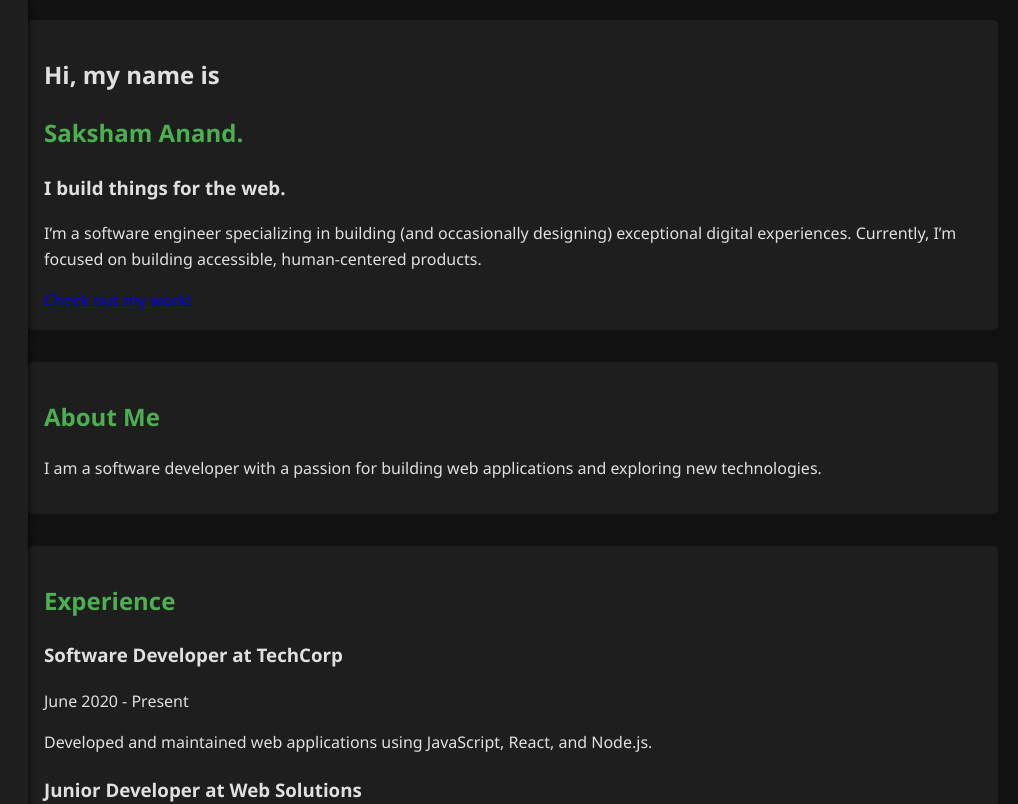
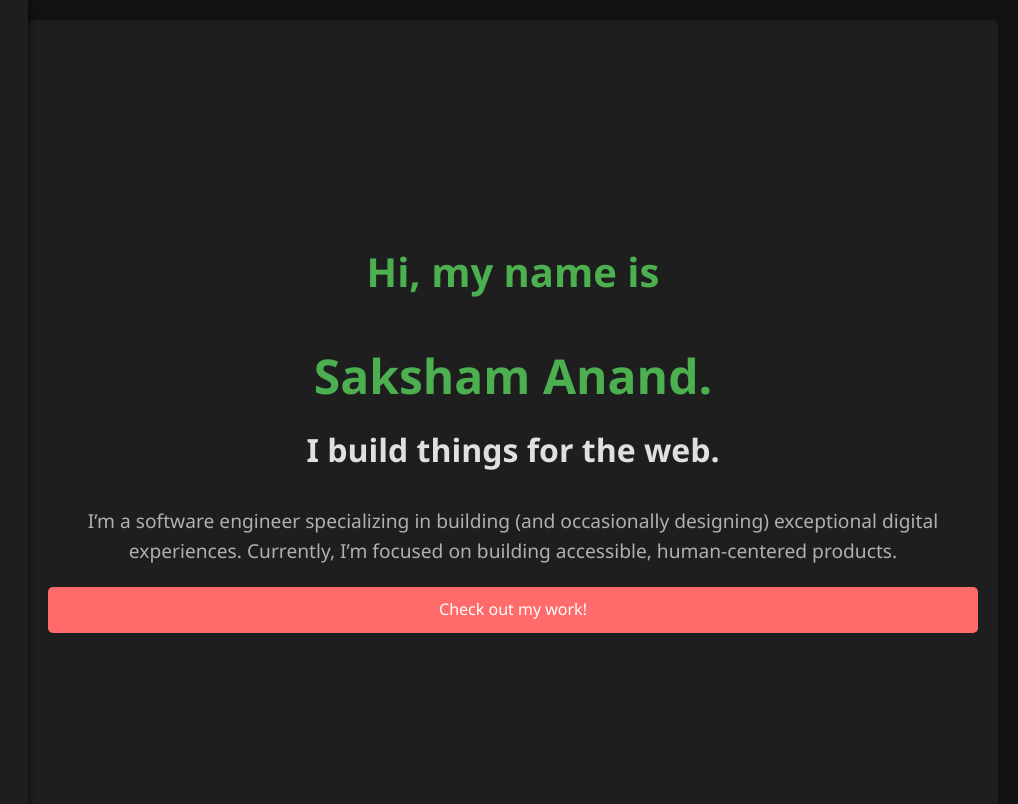
Before and after one commit to Samn7/MyWebsite, a plain HTML site: page index.html in a window 1280 px wide. Shown: the top 804 px of the page, 262-1280 px from the left. Drawn offline with nearby package versions, Linux system fonts and the light colour scheme.

Commit message:
Update styles.css

```diff
--- a/styles.css
+++ b/styles.css
@@ -109,6 +109,52 @@ body {
     padding: 20px;
 }
 
+.hero {
+    display: flex;
+    flex-direction: column;
+    justify-content: center;
+    height: 100vh;
+    text-align: center;
+    background-color: #1E1E1E;
+    color: #E0E0E0;
+    padding: 0 20px;
+}
+
+.hero h1 {
+    color: #4CAF50;
+    font-size: 2.5rem;
+}
+
+.hero h2 {
+    font-size: 3rem;
+    margin: 0;
+}
+
+.hero h3 {
+    font-size: 2rem;
+    margin: 10px 0;
+}
+
+.hero p {
+    font-size: 1.2rem;
+    color: #B0B0B0;
+    margin: 20px 0;
+}
+
+.cta {
+    display: inline-block;
+    padding: 10px 20px;
+    background-color: #FF6B6B;
+    color: #FFFFFF;
+    border-radius: 5px;
+    text-decoration: none;
+    transition: background-color 0.3s ease;
+}
+
+.cta:hover {
+    background-color: #FF3B3B;
+}
+
 section {
     margin-bottom: 2rem;
     background: #1E1E1E;
```
